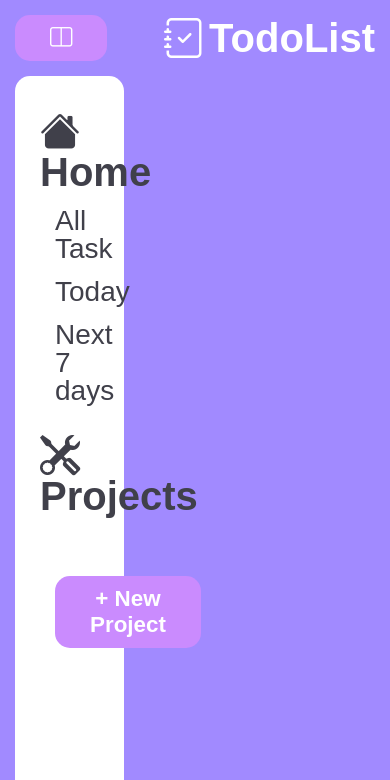
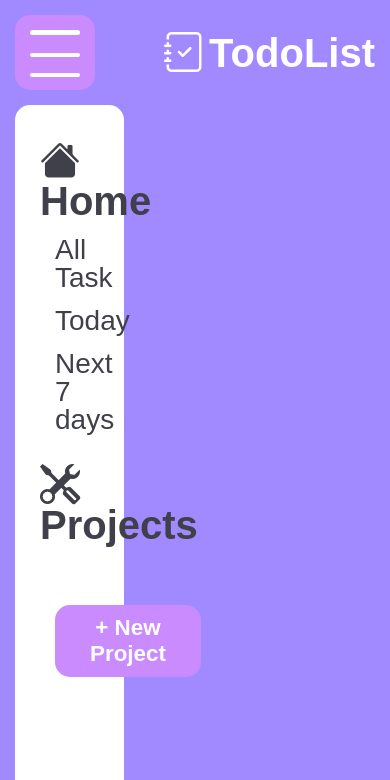
Before and after one commit to aliflikescoding/vanilla-to-do-list, a plain HTML site: page index.html in a window 390 px wide. Shown: the top 780 px of the page. Drawn offline with nearby package versions, Linux system fonts and the light colour scheme.

Commit message:
Style hamburger icon and button

```diff
--- a/index.html
+++ b/index.html
@@ -12,7 +12,13 @@
   </head>
   <body>
     <div class="header">
-      <button id="sideBarButton" class="button button-secondary clickable"><i class="bi bi-layout-split"></i></button>
+      <button id="sideBarButton" class="button button-secondary clickable button-hamburger">
+        <div id="nav-icon1">
+          <span></span>
+          <span></span>
+          <span></span>
+        </div>
+      </button>
       <div class="logo">
         <div class="logo">
           <i class="bi bi-journal-check"></i>
--- a/style.css
+++ b/style.css
@@ -380,3 +380,36 @@ body {
 .secondary-color {
   color: var(--secondary);
 }
+
+.button-hamburger {
+  padding: 15px 15px;
+}
+
+#nav-icon1 {
+  min-width: 50px;
+  min-height: 45px;
+  position: relative;
+}
+
+#nav-icon1 span {
+  display: block;
+  position: absolute;
+  height: 10%;
+  width: 100%;
+  background: var(--background);
+  border-radius: 15px;
+  opacity: 1;
+  left: 0;
+}
+
+#nav-icon1 span:nth-child(1) {
+  top: 0%;
+}
+
+#nav-icon1 span:nth-child(2) {
+  top: 50%;
+}
+
+#nav-icon1 span:nth-child(3) {
+  top: 95%;
+}
```
